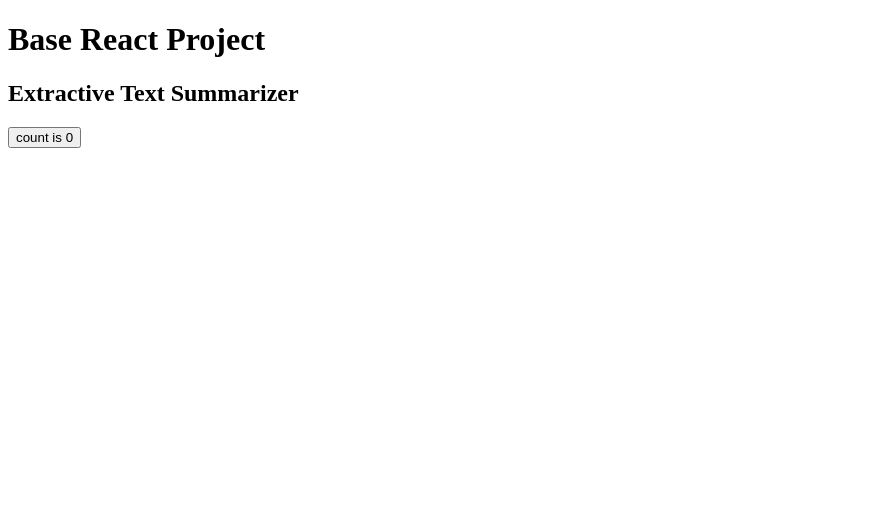
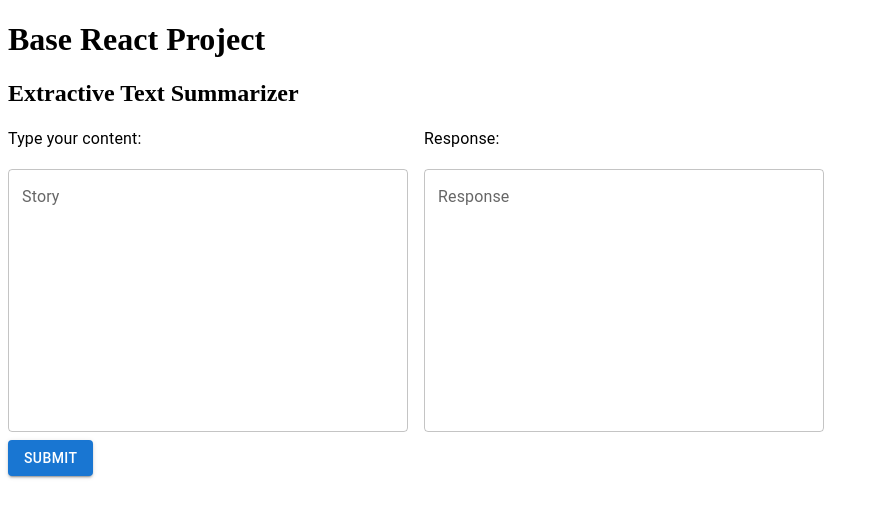
Before and after one commit to anastasiaagstn/finpro-text-summarizer-web, a React (Vite) app in the folder client/: page / in a window 1280 px wide. Shown: the top 518 px of the page, without its empty margins (0-880 px from the left). Built offline with nearby package versions, Linux system fonts and the light colour scheme.

Commit message:
client - add axios to project, update app.jsx

```diff
--- a/client/package.json
+++ b/client/package.json
@@ -13,6 +13,7 @@
     "@emotion/react": "^11.10.8",
     "@emotion/styled": "^11.10.8",
     "@mui/material": "^5.12.3",
+    "axios": "^1.4.0",
     "react": "^18.2.0",
     "react-dom": "^18.2.0"
   },
--- a/client/src/App.jsx
+++ b/client/src/App.jsx
@@ -1,17 +1,13 @@
-import { useState } from 'react'
+import TextArea from "./components/TextAreaComponent.jsx";
 
 function App() {
-  const [count, setCount] = useState(0);
+  // const [count, setCount] = useState(0);
 
   return (
     <div className="App">
       <h1>Base React Project</h1>
       <h2>Extractive Text Summarizer</h2>
-      <div className="card">
-        <button onClick={() => setCount((count) => count + 1)}>
-          count is {count}
-        </button>
-      </div>
+      <TextArea/>
     </div>
   )
 }
```
Also changed, not shown: 1 other file (tests, documents, lock files or other folders).
